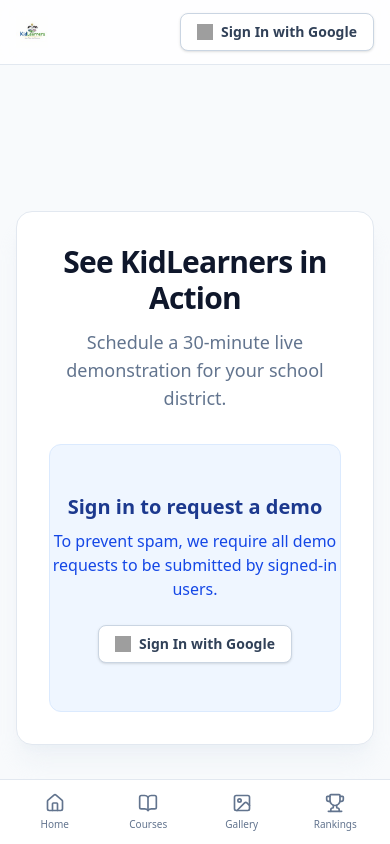
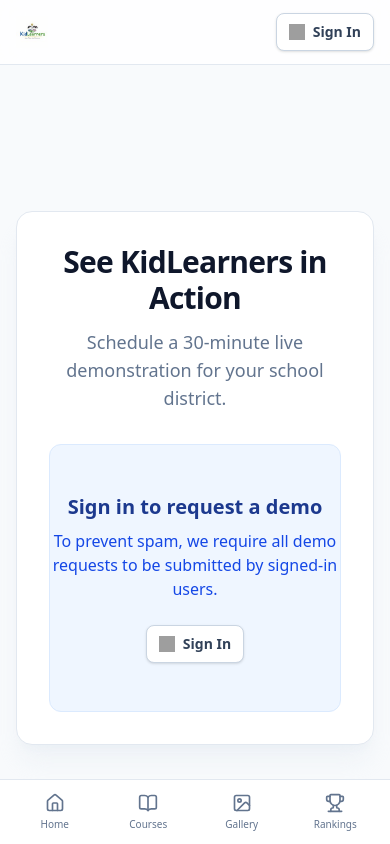
Before and after one commit to Shanmukhcr7/KidLearners, a Next.js app in the folder web/: page /demo in a window 390 px wide. Built offline with nearby package versions, Linux system fonts and the light colour scheme; no server answers; grey boxes are pictures that could not be loaded.

Commit message:
Fix: Make Google sign in button text shorter on mobile to prevent overflow

```diff
--- a/web/src/components/auth/GoogleSignInButton.tsx
+++ b/web/src/components/auth/GoogleSignInButton.tsx
@@ -69,10 +69,17 @@
     <button
       onClick={handleSignIn}
       disabled={loading}
-      className="px-4 py-2 border border-slate-300 rounded-lg text-sm font-semibold text-slate-700 bg-white hover:bg-slate-50 transition-colors flex items-center justify-center gap-2 shadow-sm"
+      className="px-3 sm:px-4 py-2 border border-slate-300 rounded-lg text-sm font-semibold text-slate-700 bg-white hover:bg-slate-50 transition-colors flex items-center justify-center gap-2 shadow-sm whitespace-nowrap"
     >
-      <img src="https://www.gstatic.com/firebasejs/ui/2.0.0/images/auth/google.svg" alt="Google" className="w-4 h-4" />
-      {loading ? "Signing in..." : "Sign In with Google"}
+      <img src="https://www.gstatic.com/firebasejs/ui/2.0.0/images/auth/google.svg" alt="Google" className="w-4 h-4 shrink-0" />
+      {loading ? (
+        <span>Signing in...</span>
+      ) : (
+        <>
+          <span className="hidden sm:inline">Sign In with Google</span>
+          <span className="sm:hidden">Sign In</span>
+        </>
+      )}
     </button>
   );
 }
```
